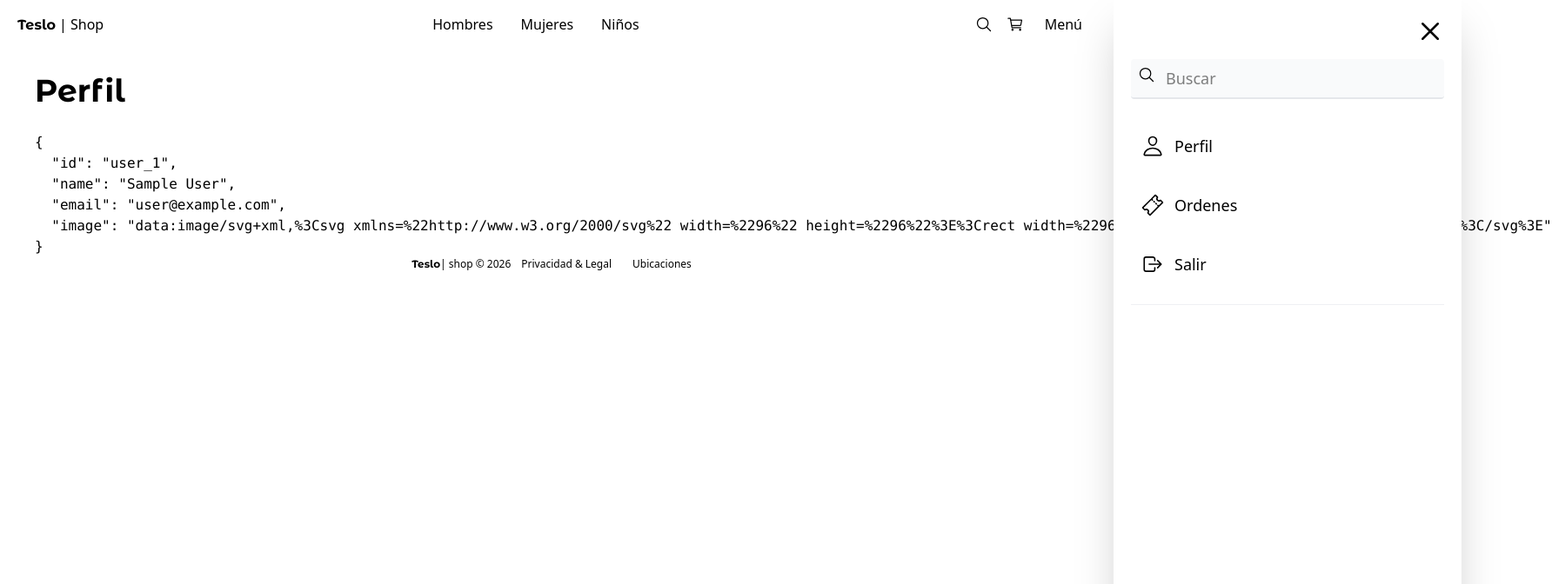
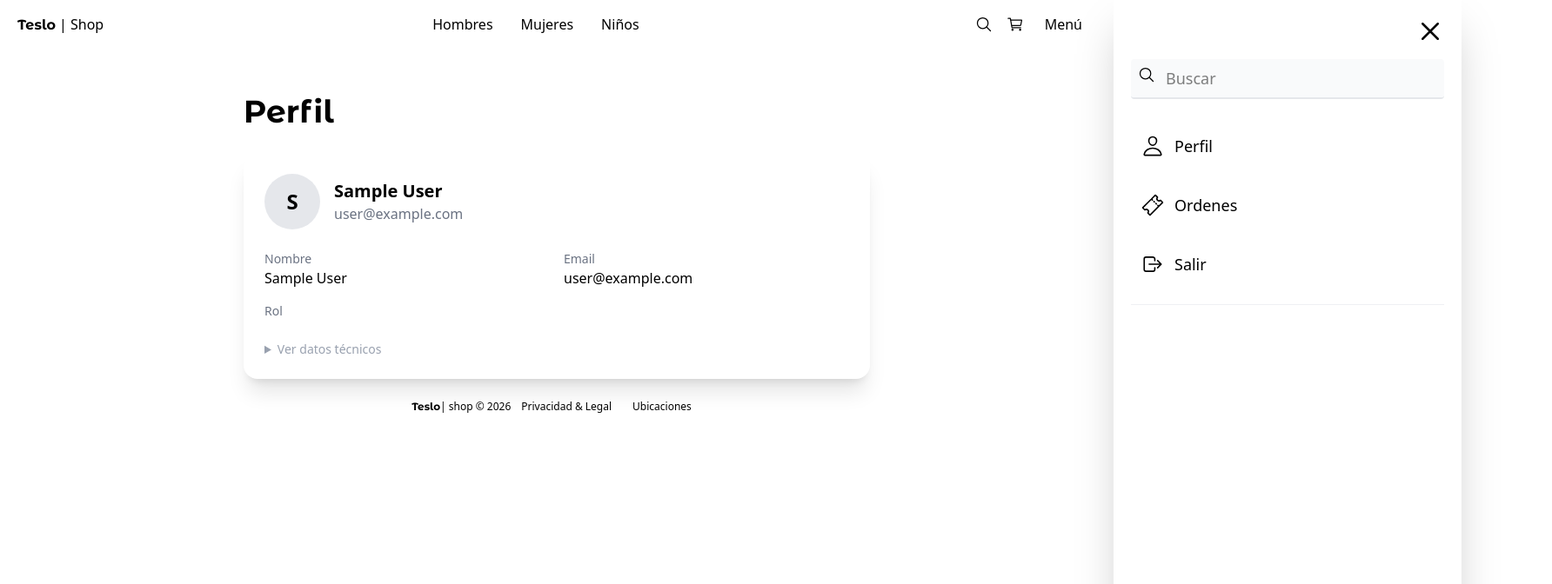
Before and after one commit to marcosdaniel97/teslo-shop-next, a Next.js app: page /profile in a window 1280 px wide. Shown: the top 672 px of the page at 87% size, 1784 px wide, since content can reach past the window. Built offline with nearby package versions, Linux system fonts and the light colour scheme; no server answers; sample sign-in values are in the browser's storage.

Commit message:
se mejoró la interfaz de Profile

```diff
--- a/src/app/(shop)/checkout/(checkout)/ui/PlaceOrder.tsx
+++ b/src/app/(shop)/checkout/(checkout)/ui/PlaceOrder.tsx
@@ -13,11 +13,12 @@ export const PlaceOrder = () => {
   const [errorMessage, setErrorMessage] = useState('');
   const [isPlacingOrder, setIsPlacingOrder] = useState(false);
 
+  // Se usa para mostrar en pantalla
   const address = useAddressStore((state) => state.address);
 
   // Debido a infinite loops no podemos usar el state creado
-  const cart = useCartStore((state) => state.cart);
-  const clearCart = useCartStore((state) => state.clearCart);
+  const cart = useCartStore((state) => state.cart); //obtener el carrito
+  const clearCart = useCartStore((state) => state.clearCart); // limpiar carrito
 
   const { itemsInCart, subTotal, tax, total } = useMemo(() => {
     const itemsInCart = cart.reduce((total, item) => total + item.quantity, 0);
@@ -38,6 +39,8 @@ export const PlaceOrder = () => {
   const onPlaceOrder = async () => {
     setIsPlacingOrder(true);
 
+    // esto realmente necesita, los demas datos lo tiene la bd
+    // Ej: el precio lo toma de la bd con el product.id. La cantidad total del item en diferentest talles
     const productsToOrder = cart.map((product) => ({
       productId: product.id,
       quantity: product.quantity,
--- a/src/app/(shop)/profile/page.tsx
+++ b/src/app/(shop)/profile/page.tsx
@@ -5,17 +5,57 @@ import { redirect } from 'next/navigation';
 export default async function ProfilePage() {
   const session = await auth();
 
-  // con esta forma de validar rutas los usuarios no van a poder ir a nuestras pag protegidas
   if (!session?.user) {
-    //redirect('/auth/login?returnTo=/perfil')
     redirect('/');
   }
 
+  const user = session.user;
+
   return (
-    <div>
+    <div className="max-w-3xl mx-auto p-6">
       <Title title="Perfil" />
-      <pre>{JSON.stringify(session.user, null, 2)}</pre>
-      <h3>{session.user.role}</h3>
+
+      <div className="bg-white shadow-xl rounded-2xl p-6 mt-5">
+        {/* Header */}
+        <div className="flex items-center gap-4 mb-6">
+          <div className="w-16 h-16 rounded-full bg-gray-200 flex items-center justify-center text-2xl font-bold">
+            {user.name?.charAt(0)}
+          </div>
+
+          <div>
+            <h2 className="text-xl font-semibold">{user.name}</h2>
+            <p className="text-gray-500">{user.email}</p>
+          </div>
+        </div>
+
+        {/* Info */}
+        <div className="grid grid-cols-1 sm:grid-cols-2 gap-4">
+          <div className="flex flex-col">
+            <span className="text-gray-500 text-sm">Nombre</span>
+            <span className="font-medium">{user.name}</span>
+          </div>
+
+          <div className="flex flex-col">
+            <span className="text-gray-500 text-sm">Email</span>
+            <span className="font-medium">{user.email}</span>
+          </div>
+
+          <div className="flex flex-col">
+            <span className="text-gray-500 text-sm">Rol</span>
+            <span className="font-medium capitalize">{user.role}</span>
+          </div>
+        </div>
+
+        {/* Debug opcional */}
+        <details className="mt-6">
+          <summary className="cursor-pointer text-sm text-gray-400">
+            Ver datos técnicos
+          </summary>
+          <pre className="mt-2 text-xs bg-gray-100 p-3 rounded-md overflow-auto">
+            {JSON.stringify(user, null, 2)}
+          </pre>
+        </details>
+      </div>
     </div>
   );
 }
```
